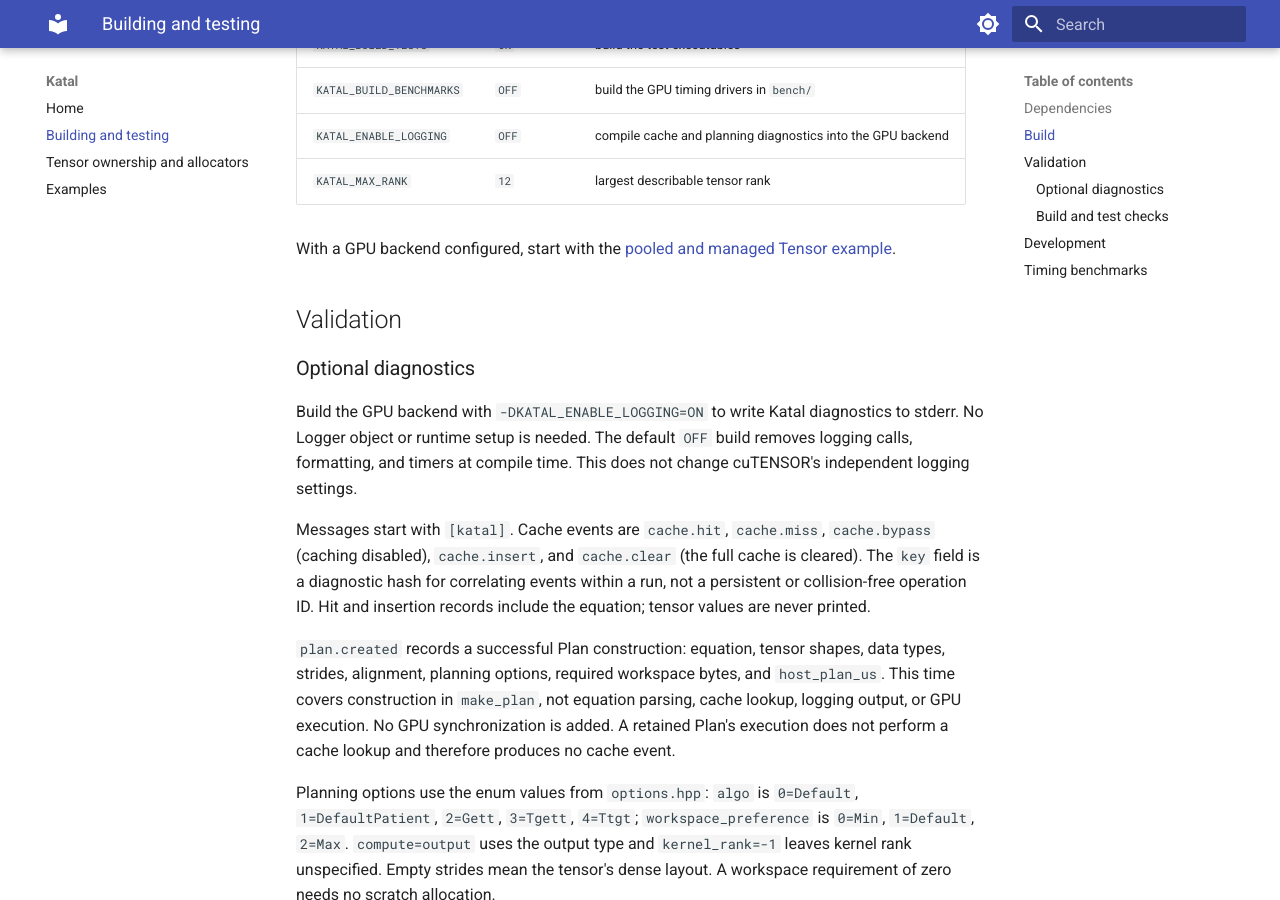
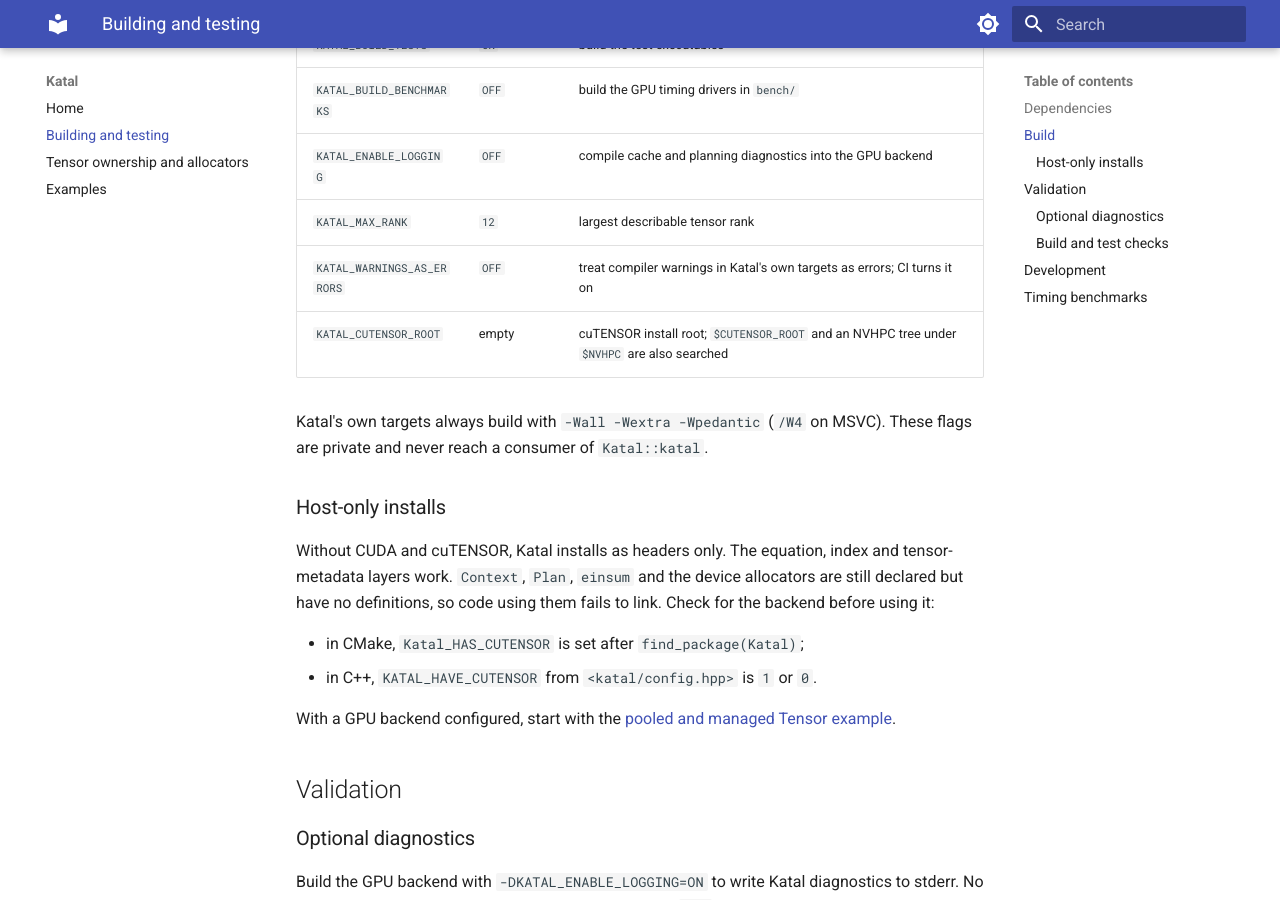
Before and after one commit to ajay-mk/Katal, an MkDocs documentation site: the page built from docs/building.md, in a window 1280 px wide and 900 px high, scrolled down 679 px. Built offline with MkDocs 1.6.1 and Material for MkDocs 9.7.7, drawn with Linux system fonts in a browser that asks for light colours.

Commit message:
build: compile Katal's own targets with warnings
Every library, test, example and benchmark target now builds with
-Wall -Wextra -Wpedantic (/W4 on MSVC), private to the target so nothing
reaches a consumer. KATAL_WARNINGS_AS_ERRORS turns them into errors.
The one warning this found, a const on a by-value return in
to_compute, is fixed.

config.hpp now also records KATAL_HAVE_CUTENSOR, and building.md
explains host-only installs: the GPU API is declared but undefined
there, and consumers can check Katal_HAS_CUTENSOR or the macro.

```diff
--- a/docs/building.md
+++ b/docs/building.md
@@ -28,6 +28,21 @@
 | `KATAL_BUILD_BENCHMARKS` | `OFF` | build the GPU timing drivers in `bench/` |
 | `KATAL_ENABLE_LOGGING` | `OFF` | compile cache and planning diagnostics into the GPU backend |
 | `KATAL_MAX_RANK` | `12` | largest describable tensor rank |
+| `KATAL_WARNINGS_AS_ERRORS` | `OFF` | treat compiler warnings in Katal's own targets as errors; CI turns it on |
+| `KATAL_CUTENSOR_ROOT` | empty | cuTENSOR install root; `$CUTENSOR_ROOT` and an NVHPC tree under `$NVHPC` are also searched |
+
+Katal's own targets always build with `-Wall -Wextra -Wpedantic` (`/W4` on
+MSVC). These flags are private and never reach a consumer of `Katal::katal`.
+
+### Host-only installs
+
+Without CUDA and cuTENSOR, Katal installs as headers only. The equation,
+index and tensor-metadata layers work. `Context`, `Plan`, `einsum` and the
+device allocators are still declared but have no definitions, so code using
+them fails to link. Check for the backend before using it:
+
+- in CMake, `Katal_HAS_CUTENSOR` is set after `find_package(Katal)`;
+- in C++, `KATAL_HAVE_CUTENSOR` from `<katal/config.hpp>` is `1` or `0`.
 
 With a GPU backend configured, start with the
 [pooled and managed Tensor example](examples.md#pooled-and-managed-tensor-storage).
```
Also changed, not shown: CMakeLists.txt (+6 -3 lines), 6 other files.
